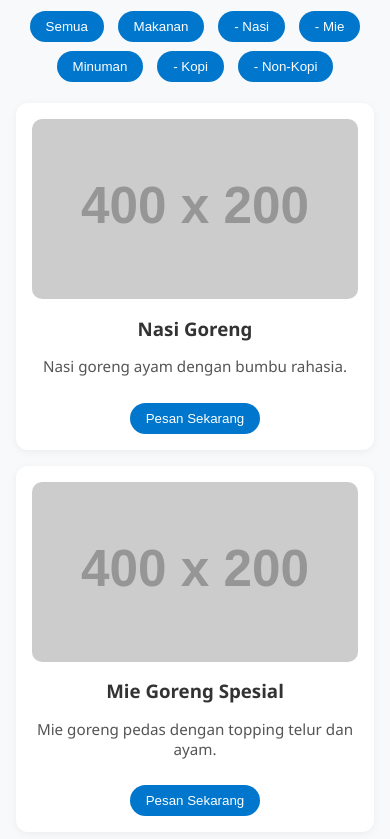
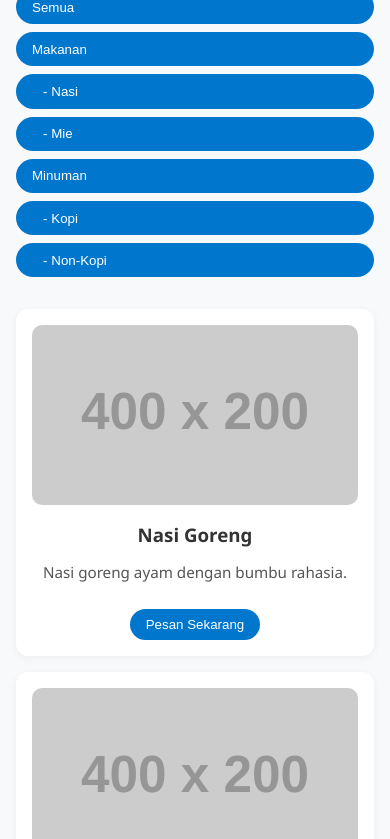
Before and after one commit to KedaiKopiEwok/Menu-kafe, a plain HTML site: page index.html in a window 390 px wide. Shown: the part 261-1100 px from the top of the page. Drawn offline with Linux system fonts and the light colour scheme; placeholder pictures from the web are drawn by us.

Commit message:
Update index.html

```diff
--- a/index.html
+++ b/index.html
@@ -63,34 +63,45 @@
     }
 
     main {
-      max-width: 900px;
+      max-width: 1200px;
       margin: 2rem auto;
       padding: 0 1rem;
+      display: flex;
+      gap: 2rem;
+    }
+
+    .sidebar {
+      flex: 0 0 200px;
     }
 
     .filter-buttons {
-      text-align: center;
-      margin-bottom: 1rem;
+      display: flex;
+      flex-direction: column;
+      gap: 0.5rem;
     }
 
     .filter-buttons button {
       background: var(--primary);
       color: #fff;
       border: none;
-      margin: 0.3rem;
-      padding: 0.5rem 1rem;
-      border-radius: 20px;
+      padding: 0.6rem 1rem;
+      border-radius: 25px;
       cursor: pointer;
       transition: background 0.3s ease;
+      text-align: left;
     }
 
     .filter-buttons button:hover {
       background: #005fa3;
     }
 
+    .menu-container {
+      flex: 1;
+    }
+
     .menu-section {
       display: grid;
-      grid-template-columns: 1fr 1fr;
+      grid-template-columns: repeat(auto-fill, minmax(250px, 1fr));
       gap: 1rem;
     }
 
@@ -154,13 +165,12 @@
     }
 
     @media(max-width: 768px) {
-      .menu-section {
-        grid-template-columns: 1fr;
+      main {
+        flex-direction: column;
       }
 
-      .info {
-        text-align: left;
-        margin-top: 1rem;
+      .sidebar {
+        width: 100%;
       }
     }
   </style>
@@ -187,16 +197,19 @@
   </div>
 
   <main>
+    <aside class="sidebar">
       <div class="filter-buttons">
         <button onclick="filterMenu('all')">Semua</button>
         <button onclick="filterMenu('makanan')">Makanan</button>
-      <button onclick="filterMenu('nasi')">- Nasi</button>
-      <button onclick="filterMenu('mie')">- Mie</button>
+        <button onclick="filterMenu('nasi')">&nbsp;&nbsp;&nbsp;- Nasi</button>
+        <button onclick="filterMenu('mie')">&nbsp;&nbsp;&nbsp;- Mie</button>
         <button onclick="filterMenu('minuman')">Minuman</button>
-      <button onclick="filterMenu('kopi')">- Kopi</button>
-      <button onclick="filterMenu('non-kopi')">- Non-Kopi</button>
+        <button onclick="filterMenu('kopi')">&nbsp;&nbsp;&nbsp;- Kopi</button>
+        <button onclick="filterMenu('non-kopi')">&nbsp;&nbsp;&nbsp;- Non-Kopi</button>
       </div>
+    </aside>
 
+    <section class="menu-container">
       <div class="menu-section">
         <!-- Makanan -->
         <div class="menu-item" data-category="makanan nasi">
@@ -241,6 +254,7 @@
         Rating Google Maps: <strong>4.7/5</strong> (123 ulasan)<br />
         <a href="https://maps.google.com/?q=Kafe+Minimalis" target="_blank">Lihat Ulasan</a>
       </div>
+    </section>
   </main>
 
   <footer>
```
Lines whose indentation alone changed are shown as unchanged.
